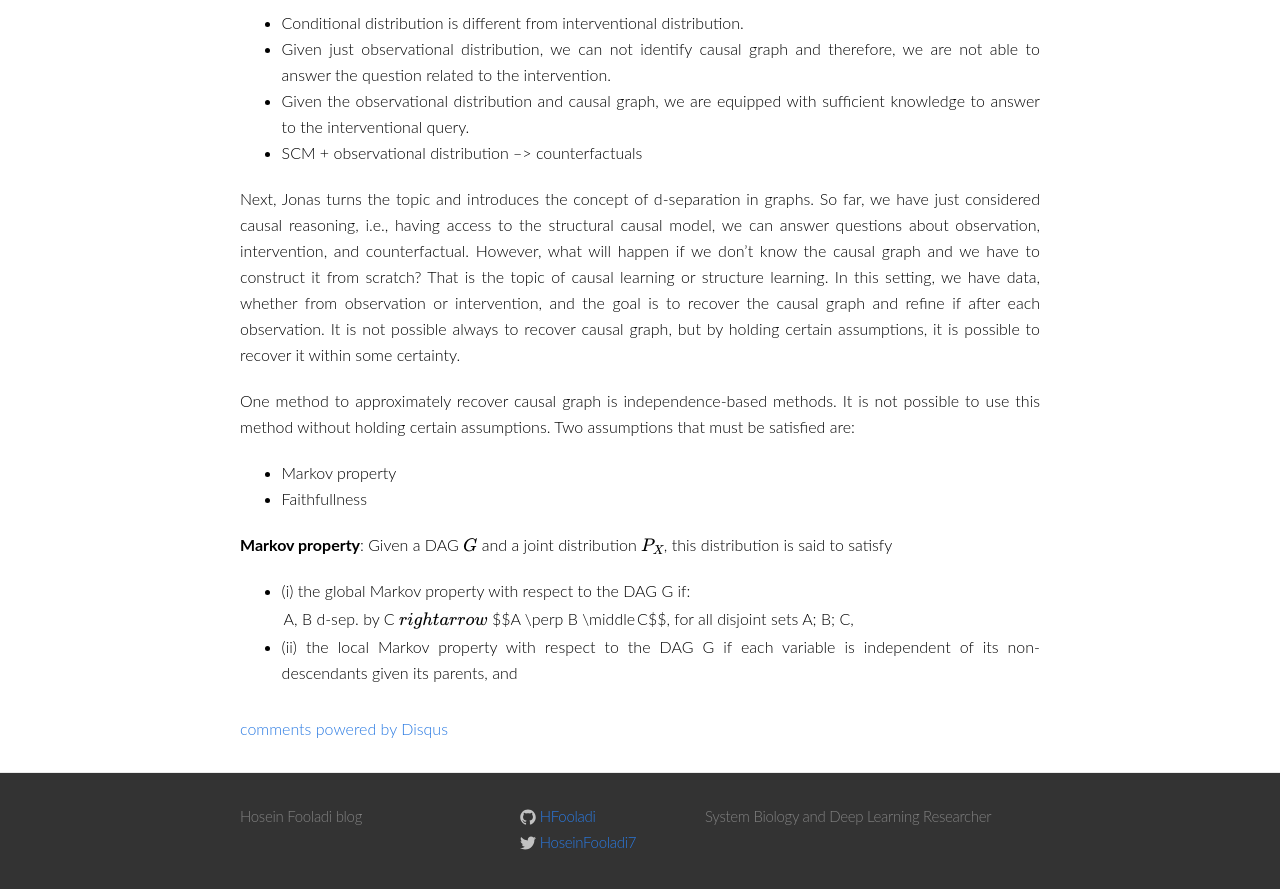
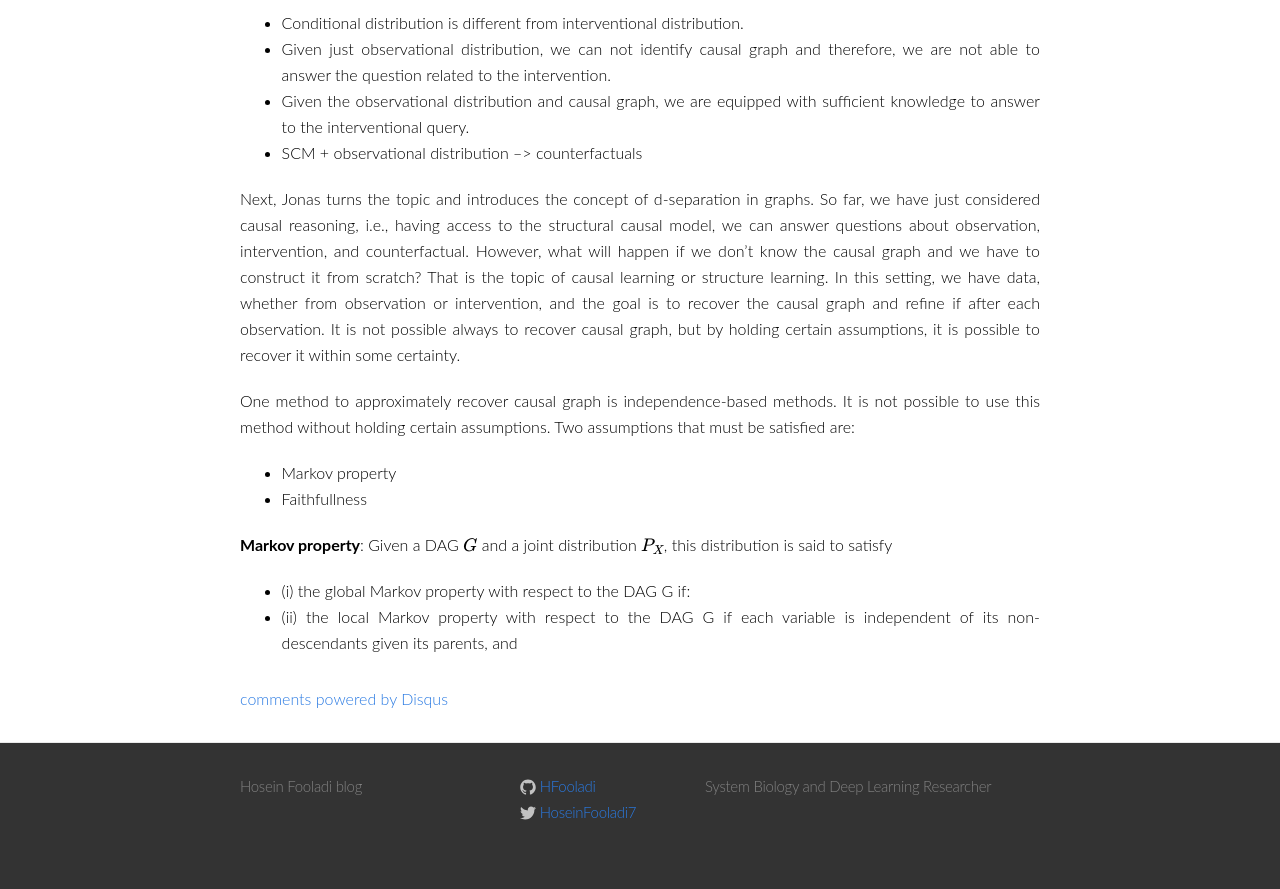
Before and after one commit to HFooladi/HFooladi.github.io, a Jekyll site: the page built from _posts/2019-04-01-Causal Inference and learning.md, in a window 1280 px wide and 900 px high, scrolled down 2119 px. Shown: the top 889 px of the window. Built offline with Jekyll 4.4.1, drawn with Linux system fonts in a browser that asks for light colours; formulas are drawn with MathJax 3; comment, search, counter and statistics services are not loaded.

Commit message:
Update 2019-04-01-Causal Inference and learning.md

```diff
--- a/_posts/2019-04-01-Causal Inference and learning.md
+++ b/_posts/2019-04-01-Causal Inference and learning.md
@@ -68,7 +68,6 @@ One method to approximately recover causal graph is independence-based methods.
 **Markov property**: Given a DAG $$G$$ and a joint distribution $$P_X$$, this distribution is said to satisfy
 - (i) the global Markov property with respect to the DAG G if:
 
-    A, B d-sep. by C $$rightarrow$$ $$A \perp B \middle| C$$,  for all disjoint sets A; B; C,
 
-- (ii) the local Markov property with respect to the DAG G if each variable is
-independent of its non-descendants given its parents, and
+- (ii) the local Markov property with respect to the DAG G if each variable is independent of its non-descendants given
+its parents, and
```
